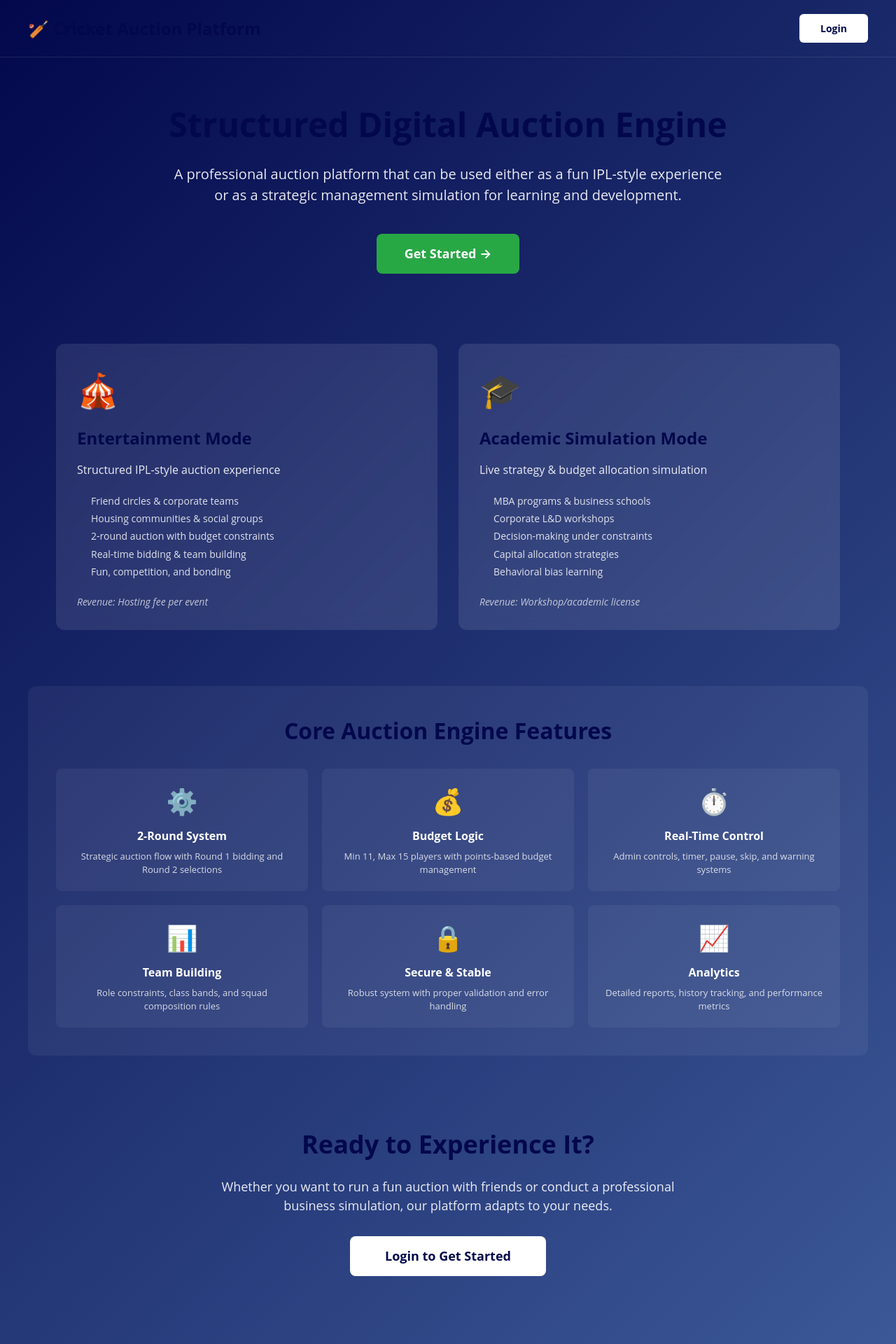
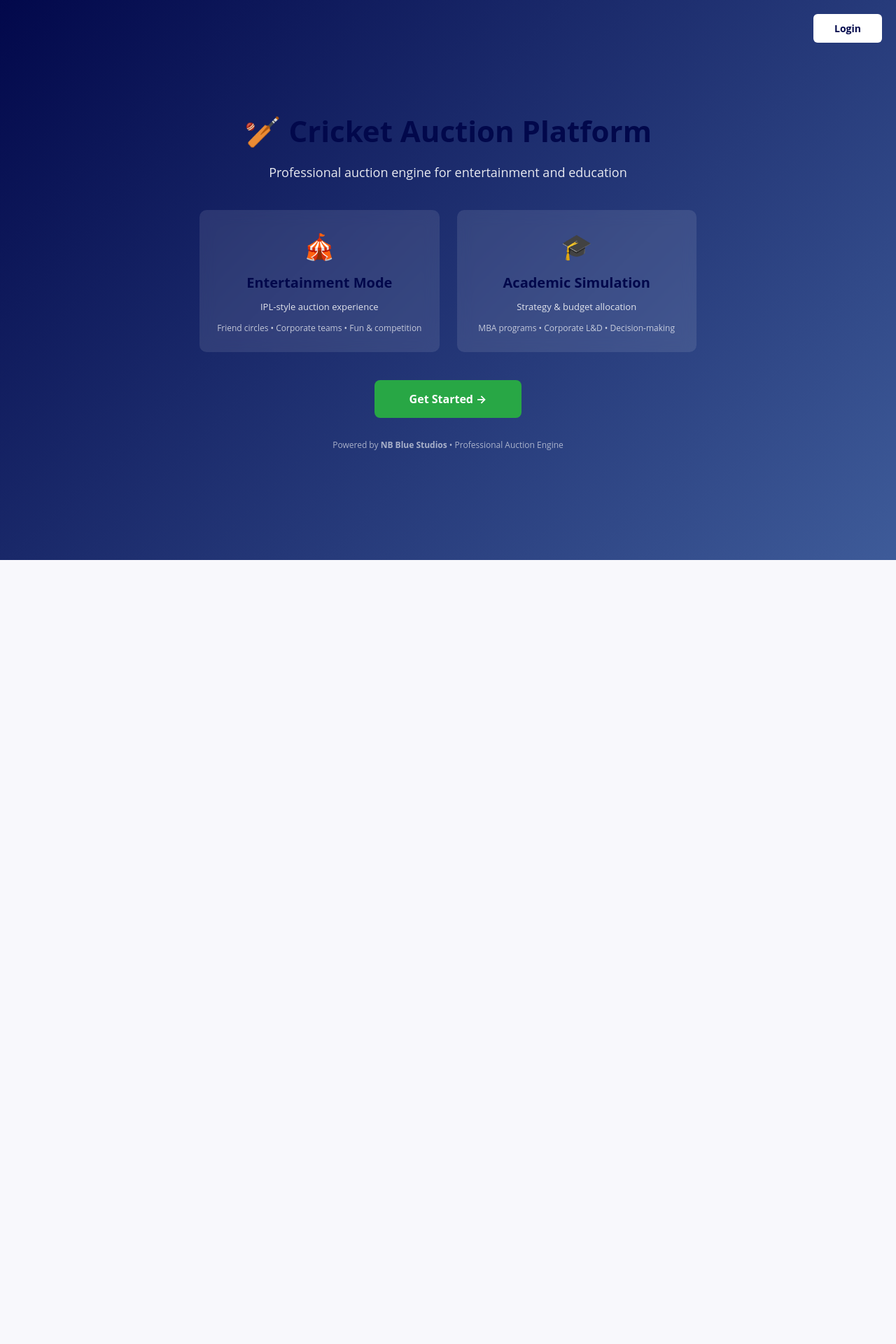
Before and after one commit to bushpalaneelima/cricket-auction-app, a Next.js app: page / in a window 1280 px wide. Shown: the top 1920 px of the page at 70% size. After the commit the page ends 800 px from the top, so only its background shows below. Built offline with nearby package versions, Linux system fonts and the light colour scheme.

Commit message:
Simplified landing page to single screen

```diff
--- a/src/app/page.tsx
+++ b/src/app/page.tsx
@@ -10,21 +10,20 @@ export default function LandingPage() {
       minHeight: '100vh',
       background: 'linear-gradient(135deg, #02084b 0%, #3E5B99 100%)',
       color: 'white',
+      display: 'flex',
+      flexDirection: 'column',
+      justifyContent: 'center',
+      alignItems: 'center',
+      padding: '20px',
+      position: 'relative',
     }}>
-      {/* Header */}
-      <header style={{
-        padding: '20px 40px',
-        display: 'flex',
-        justifyContent: 'space-between',
-        alignItems: 'center',
-        borderBottom: '1px solid rgba(255,255,255,0.1)',
-      }}>
-        <h1 style={{ fontSize: '24px', fontWeight: 'bold' }}>
-          🏏 Cricket Auction Platform
-        </h1>
+      {/* Login Button - Top Right */}
       <button
         onClick={() => router.push('/login')}
         style={{
+          position: 'absolute',
+          top: '20px',
+          right: '20px',
           padding: '10px 30px',
           background: 'white',
           color: '#02084b',
@@ -37,223 +36,102 @@ export default function LandingPage() {
       >
         Login
       </button>
-      </header>
 
-      {/* Hero Section */}
-      <section style={{
-        maxWidth: '1200px',
-        margin: '0 auto',
-        padding: '60px 40px',
+      {/* Main Content - Centered */}
+      <div style={{
+        maxWidth: '1000px',
         textAlign: 'center',
       }}>
-        <h2 style={{
-          fontSize: '48px',
-          marginBottom: '20px',
+        {/* Title */}
+        <h1 style={{
+          fontSize: '42px',
+          marginBottom: '15px',
           fontWeight: 'bold',
         }}>
-          Structured Digital Auction Engine
-        </h2>
+          🏏 Cricket Auction Platform
+        </h1>
+
+        {/* Subtitle */}
         <p style={{
-          fontSize: '20px',
+          fontSize: '18px',
           marginBottom: '40px',
           opacity: 0.9,
-          maxWidth: '800px',
-          margin: '0 auto 40px',
         }}>
-          A professional auction platform that can be used either as a fun IPL-style experience
-          or as a strategic management simulation for learning and development.
+          Professional auction engine for entertainment and education
         </p>
+
+        {/* Two Use Cases - Side by Side */}
+        <div style={{
+          display: 'grid',
+          gridTemplateColumns: '1fr 1fr',
+          gap: '25px',
+          marginBottom: '40px',
+        }}>
+          {/* Entertainment Mode */}
+          <div style={{
+            background: 'rgba(255,255,255,0.1)',
+            padding: '25px',
+            borderRadius: '10px',
+            backdropFilter: 'blur(10px)',
+          }}>
+            <div style={{ fontSize: '36px', marginBottom: '10px' }}>🎪</div>
+            <h3 style={{ fontSize: '20px', marginBottom: '10px', fontWeight: 'bold' }}>
+              Entertainment Mode
+            </h3>
+            <p style={{ fontSize: '13px', opacity: 0.85, marginBottom: '12px' }}>
+              IPL-style auction experience
+            </p>
+            <p style={{ fontSize: '12px', opacity: 0.7 }}>
+              Friend circles • Corporate teams • Fun & competition
+            </p>
+          </div>
+
+          {/* Academic Mode */}
+          <div style={{
+            background: 'rgba(255,255,255,0.1)',
+            padding: '25px',
+            borderRadius: '10px',
+            backdropFilter: 'blur(10px)',
+          }}>
+            <div style={{ fontSize: '36px', marginBottom: '10px' }}>🎓</div>
+            <h3 style={{ fontSize: '20px', marginBottom: '10px', fontWeight: 'bold' }}>
+              Academic Simulation
+            </h3>
+            <p style={{ fontSize: '13px', opacity: 0.85, marginBottom: '12px' }}>
+              Strategy & budget allocation
+            </p>
+            <p style={{ fontSize: '12px', opacity: 0.7 }}>
+              MBA programs • Corporate L&D • Decision-making
+            </p>
+          </div>
+        </div>
+
+        {/* CTA Button */}
         <button
           onClick={() => router.push('/login')}
           style={{
-            padding: '15px 40px',
+            padding: '15px 50px',
             background: '#28a745',
             color: 'white',
             border: 'none',
             borderRadius: '8px',
             cursor: 'pointer',
-            fontSize: '18px',
+            fontSize: '16px',
             fontWeight: 'bold',
+            marginBottom: '30px',
           }}
         >
           Get Started →
         </button>
-      </section>
 
-      {/* Two Use Cases */}
-      <section style={{
-        maxWidth: '1200px',
-        margin: '0 auto',
-        padding: '40px',
-        display: 'grid',
-        gridTemplateColumns: '1fr 1fr',
-        gap: '30px',
+        {/* Footer */}
+        <p style={{
+          fontSize: '12px',
+          opacity: 0.6,
         }}>
-        {/* Use Case A: Entertainment */}
-        <div style={{
-          background: 'rgba(255,255,255,0.1)',
-          padding: '30px',
-          borderRadius: '12px',
-          backdropFilter: 'blur(10px)',
-        }}>
-          <div style={{ fontSize: '48px', marginBottom: '15px' }}>🎪</div>
-          <h3 style={{ fontSize: '24px', marginBottom: '15px', fontWeight: 'bold' }}>
-            Entertainment Mode
-          </h3>
-          <p style={{ fontSize: '16px', marginBottom: '20px', opacity: 0.9 }}>
-            Structured IPL-style auction experience
-          </p>
-          <ul style={{
-            textAlign: 'left',
-            fontSize: '14px',
-            lineHeight: '1.8',
-            opacity: 0.85,
-            paddingLeft: '20px',
-          }}>
-            <li>Friend circles & corporate teams</li>
-            <li>Housing communities & social groups</li>
-            <li>2-round auction with budget constraints</li>
-            <li>Real-time bidding & team building</li>
-            <li>Fun, competition, and bonding</li>
-          </ul>
-          <p style={{
-            marginTop: '20px',
-            fontSize: '14px',
-            opacity: 0.7,
-            fontStyle: 'italic',
-          }}>
-            Revenue: Hosting fee per event
+          Powered by <strong>NB Blue Studios</strong> • Professional Auction Engine
         </p>
       </div>
-
-        {/* Use Case B: Academic */}
-        <div style={{
-          background: 'rgba(255,255,255,0.1)',
-          padding: '30px',
-          borderRadius: '12px',
-          backdropFilter: 'blur(10px)',
-        }}>
-          <div style={{ fontSize: '48px', marginBottom: '15px' }}>🎓</div>
-          <h3 style={{ fontSize: '24px', marginBottom: '15px', fontWeight: 'bold' }}>
-            Academic Simulation Mode
-          </h3>
-          <p style={{ fontSize: '16px', marginBottom: '20px', opacity: 0.9 }}>
-            Live strategy & budget allocation simulation
-          </p>
-          <ul style={{
-            textAlign: 'left',
-            fontSize: '14px',
-            lineHeight: '1.8',
-            opacity: 0.85,
-            paddingLeft: '20px',
-          }}>
-            <li>MBA programs & business schools</li>
-            <li>Corporate L&D workshops</li>
-            <li>Decision-making under constraints</li>
-            <li>Capital allocation strategies</li>
-            <li>Behavioral bias learning</li>
-          </ul>
-          <p style={{
-            marginTop: '20px',
-            fontSize: '14px',
-            opacity: 0.7,
-            fontStyle: 'italic',
-          }}>
-            Revenue: Workshop/academic license
-          </p>
-        </div>
-      </section>
-
-      {/* Core Features */}
-      <section style={{
-        maxWidth: '1200px',
-        margin: '40px auto',
-        padding: '40px',
-        background: 'rgba(255,255,255,0.05)',
-        borderRadius: '12px',
-      }}>
-        <h3 style={{
-          fontSize: '32px',
-          marginBottom: '30px',
-          textAlign: 'center',
-          fontWeight: 'bold',
-        }}>
-          Core Auction Engine Features
-        </h3>
-        <div style={{
-          display: 'grid',
-          gridTemplateColumns: 'repeat(3, 1fr)',
-          gap: '20px',
-        }}>
-          {[
-            { icon: '⚙️', title: '2-Round System', desc: 'Strategic auction flow with Round 1 bidding and Round 2 selections' },
-            { icon: '💰', title: 'Budget Logic', desc: 'Min 11, Max 15 players with points-based budget management' },
-            { icon: '⏱️', title: 'Real-Time Control', desc: 'Admin controls, timer, pause, skip, and warning systems' },
-            { icon: '📊', title: 'Team Building', desc: 'Role constraints, class bands, and squad composition rules' },
-            { icon: '🔒', title: 'Secure & Stable', desc: 'Robust system with proper validation and error handling' },
-            { icon: '📈', title: 'Analytics', desc: 'Detailed reports, history tracking, and performance metrics' },
-          ].map((feature, i) => (
-            <div key={i} style={{
-              padding: '20px',
-              background: 'rgba(255,255,255,0.05)',
-              borderRadius: '8px',
-              textAlign: 'center',
-            }}>
-              <div style={{ fontSize: '36px', marginBottom: '10px' }}>{feature.icon}</div>
-              <h4 style={{ fontSize: '16px', marginBottom: '8px', fontWeight: 'bold' }}>
-                {feature.title}
-              </h4>
-              <p style={{ fontSize: '13px', opacity: 0.8 }}>
-                {feature.desc}
-              </p>
-            </div>
-          ))}
-        </div>
-      </section>
-
-      {/* CTA Section */}
-      <section style={{
-        maxWidth: '800px',
-        margin: '60px auto',
-        padding: '40px',
-        textAlign: 'center',
-      }}>
-        <h3 style={{ fontSize: '36px', marginBottom: '20px', fontWeight: 'bold' }}>
-          Ready to Experience It?
-        </h3>
-        <p style={{ fontSize: '18px', marginBottom: '30px', opacity: 0.9 }}>
-          Whether you want to run a fun auction with friends or conduct a professional
-          business simulation, our platform adapts to your needs.
-        </p>
-        <button
-          onClick={() => router.push('/login')}
-          style={{
-            padding: '15px 50px',
-            background: 'white',
-            color: '#02084b',
-            border: 'none',
-            borderRadius: '8px',
-            cursor: 'pointer',
-            fontSize: '18px',
-            fontWeight: 'bold',
-          }}
-        >
-          Login to Get Started
-        </button>
-      </section>
-
-      {/* Footer */}
-      <footer style={{
-        borderTop: '1px solid rgba(255,255,255,0.1)',
-        padding: '30px',
-        textAlign: 'center',
-        opacity: 0.7,
-      }}>
-        <p>Powered by <strong>NB Blue Studios</strong></p>
-        <p style={{ fontSize: '12px', marginTop: '10px' }}>
-          Professional Auction Engine • Entertainment & Education
-        </p>
-      </footer>
     </div>
   );
 }
```
Lines whose indentation alone changed are shown as unchanged.
